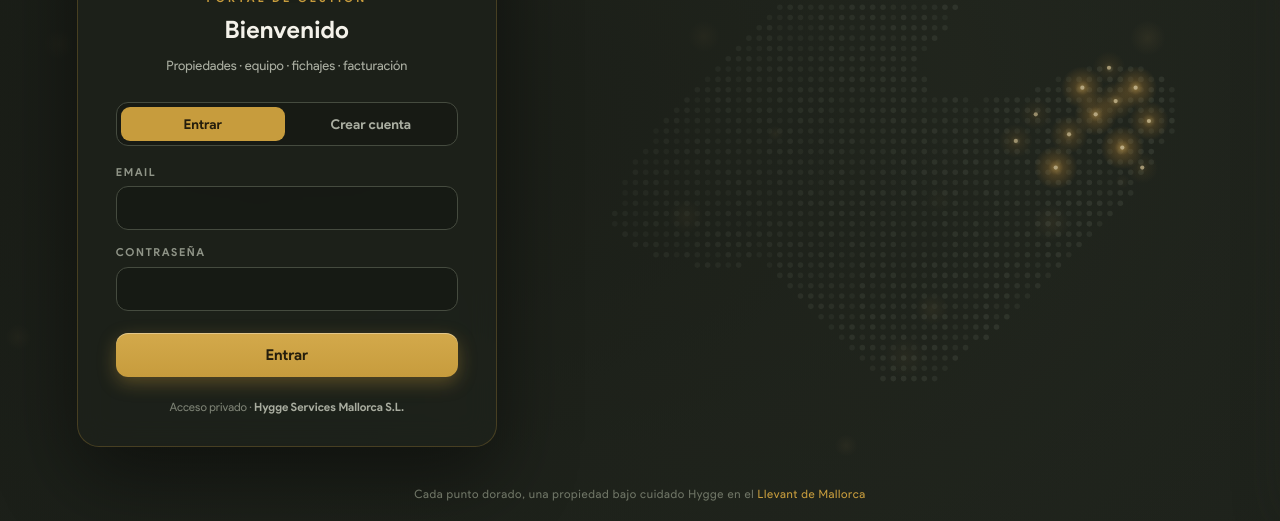
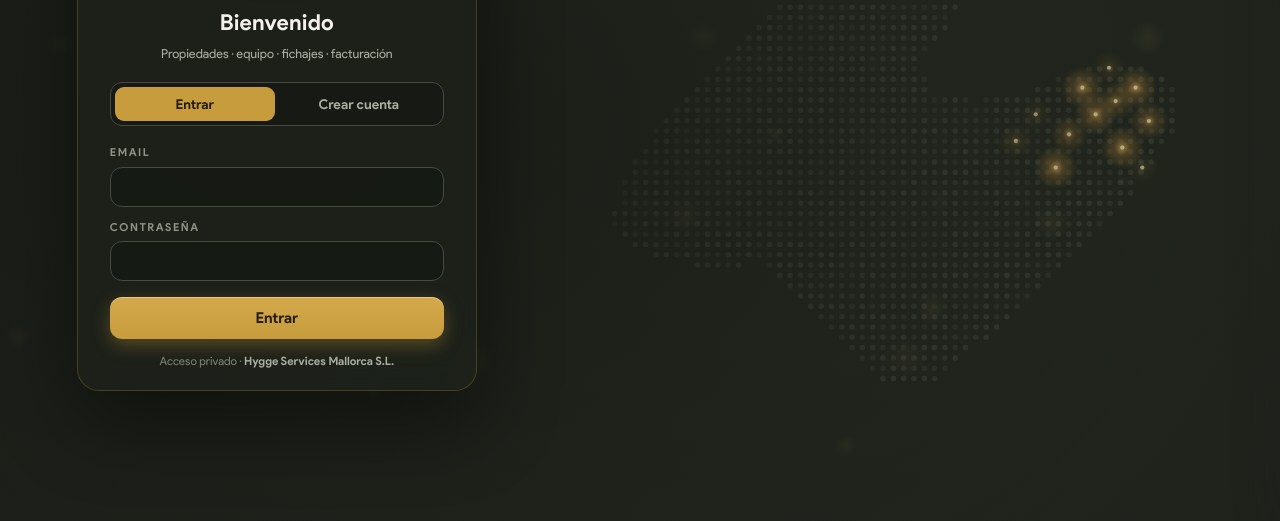
Before and after one commit to nicosanjose/hygge-app, a plain HTML site: page index.html in a window 1280 px wide. Shown: the part 279-800 px from the top of the page. Drawn offline with nearby package versions, Linux system fonts and the light colour scheme; animation ran at ten frames a second.

Commit message:
Login más limpio y compacto: la tarjeta entra en pantalla y fuera la frase inferior del mapa
Co-Authored-By: Claude Fable 5 <noreply@anthropic.com>

```diff
--- a/css/styles.css
+++ b/css/styles.css
@@ -87,33 +87,34 @@ body.glow-on #cursor-glow{opacity:1}
   pointer-events:none;
 }
 .login-panel{
-  position:relative;z-index:2;width:min(420px,92vw);
+  position:relative;z-index:2;width:min(400px,92vw);
   background:rgba(30,34,27,.72);backdrop-filter:blur(14px);-webkit-backdrop-filter:blur(14px);
   border:1px solid rgba(199,156,61,.25);border-radius:22px;
-  padding:38px 38px 30px;box-shadow:0 30px 80px rgba(0,0,0,.45);
+  padding:24px 32px 20px;box-shadow:0 30px 80px rgba(0,0,0,.45);
   margin-left:clamp(0px,6vw,90px);margin-right:auto;
+  max-height:94vh;overflow:auto;
   animation:loginIn .8s cubic-bezier(.2,.8,.2,1) both .15s;
 }
 @keyframes loginIn{from{opacity:0;transform:translateY(18px)}to{opacity:1;transform:none}}
-.login-logo{width:150px;margin:0 auto 6px;filter:drop-shadow(0 4px 18px rgba(0,0,0,.35))}
+.login-logo{width:104px;margin:0 auto 4px;display:block;filter:drop-shadow(0 4px 18px rgba(0,0,0,.35))}
 .login-eyebrow{
   text-align:center;color:var(--gold);font-size:11px;font-weight:700;
   letter-spacing:.28em;text-transform:uppercase;margin-bottom:6px;
 }
-.login-title{color:#f4f2ea;text-align:center;font-size:24px;font-weight:700;letter-spacing:.01em}
-.login-sub{color:#a9ada0;text-align:center;font-size:13px;margin:8px 0 26px}
-.login-field{margin-bottom:14px}
+.login-title{color:#f4f2ea;text-align:center;font-size:22px;font-weight:700;letter-spacing:.01em}
+.login-sub{color:#a9ada0;text-align:center;font-size:12.5px;margin:6px 0 18px}
+.login-field{margin-bottom:12px}
 .login-field label{display:block;color:#8f9487;font-size:11px;font-weight:700;letter-spacing:.14em;text-transform:uppercase;margin-bottom:6px}
 .login-field input{
   width:100%;background:rgba(20,23,18,.65);border:1px solid #454b3f;border-radius:12px;
-  padding:12px 14px;color:#eef0e8;font-size:15px;outline:none;transition:border-color var(--tr),box-shadow var(--tr);
+  padding:10px 14px;color:#eef0e8;font-size:14.5px;outline:none;transition:border-color var(--tr),box-shadow var(--tr);
 }
 .login-field input:focus{border-color:var(--gold);box-shadow:0 0 0 3px rgba(199,156,61,.18)}
-.login-actions{display:flex;flex-direction:column;gap:10px;margin-top:22px}
+.login-actions{display:flex;flex-direction:column;gap:9px;margin-top:16px}
 .btn-gold{
   display:inline-flex;align-items:center;justify-content:center;gap:9px;
   background:linear-gradient(180deg,#d3a94b,var(--gold));color:#241d0c;
-  font-weight:700;font-size:15px;border-radius:12px;padding:13px 18px;
+  font-weight:700;font-size:15px;border-radius:12px;padding:12px 18px;
   box-shadow:0 6px 18px rgba(199,156,61,.35),inset 0 1px 0 rgba(255,255,255,.35);
   transition:transform var(--tr),box-shadow var(--tr),filter var(--tr);
 }
@@ -122,16 +123,11 @@ body.glow-on #cursor-glow{opacity:1}
 .btn-ghost-light{
   display:inline-flex;align-items:center;justify-content:center;gap:9px;
   border:1px solid #4d5346;color:#d7dacd;font-weight:700;font-size:14px;
-  border-radius:12px;padding:12px 18px;transition:border-color var(--tr),background var(--tr),transform var(--tr);
+  border-radius:12px;padding:10px 18px;transition:border-color var(--tr),background var(--tr),transform var(--tr);
 }
 .btn-ghost-light:hover{border-color:var(--gold);background:rgba(199,156,61,.08);transform:translateY(-1px)}
-.login-note{margin-top:22px;text-align:center;color:#7c8174;font-size:11.5px}
+.login-note{margin-top:14px;text-align:center;color:#7c8174;font-size:11.5px}
 .login-note b{color:#a9ada0}
-.login-brandline{
-  position:absolute;bottom:18px;left:0;right:0;text-align:center;z-index:2;
-  color:#6f7566;font-size:11.5px;letter-spacing:.06em;
-}
-.login-brandline span{color:var(--gold)}
 
 /* ============================================================
    APP SHELL
--- a/index.html
+++ b/index.html
@@ -78,7 +78,6 @@
 
     <p class="login-note">Acceso privado · <b>Hygge Services Mallorca S.L.</b></p>
   </div>
-  <div class="login-brandline">Cada punto dorado, una propiedad bajo cuidado Hygge en el <span>Llevant de Mallorca</span></div>
 </div>
 
 <!-- ============ PANTALLA CUENTA PENDIENTE ============ -->
```
